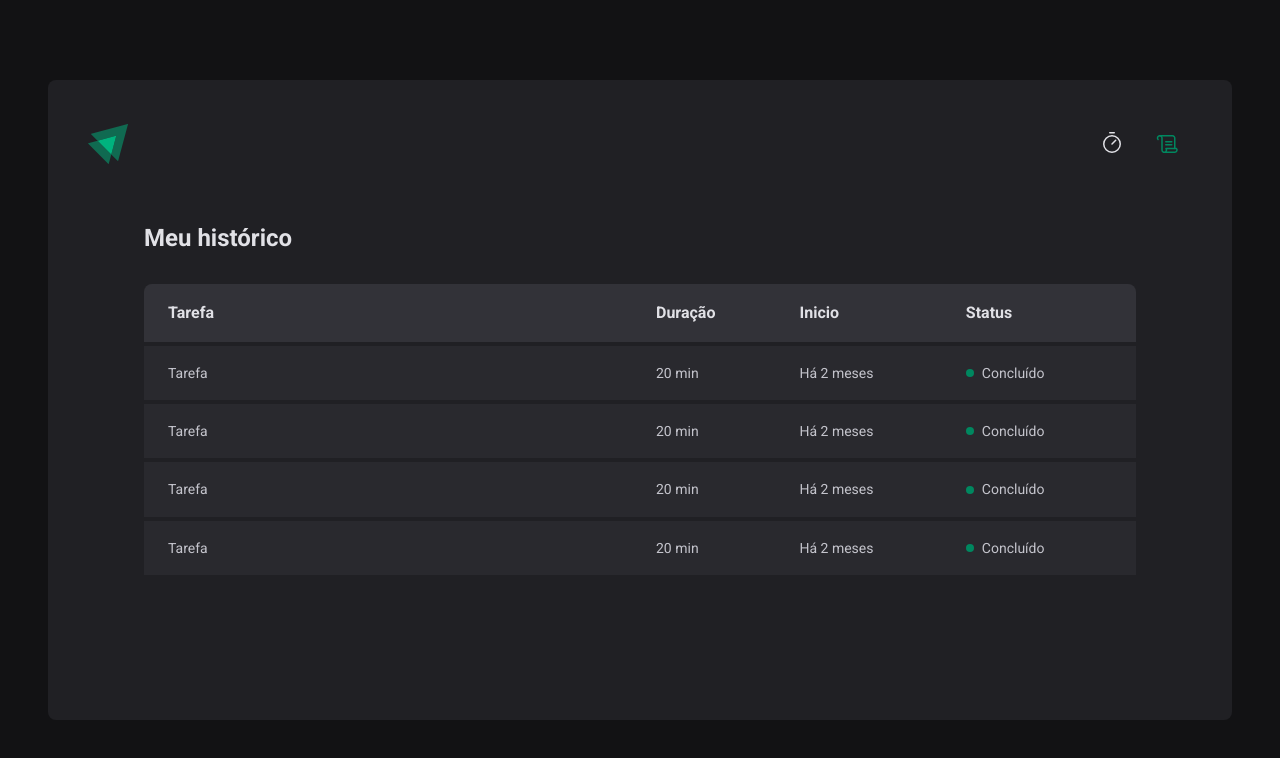
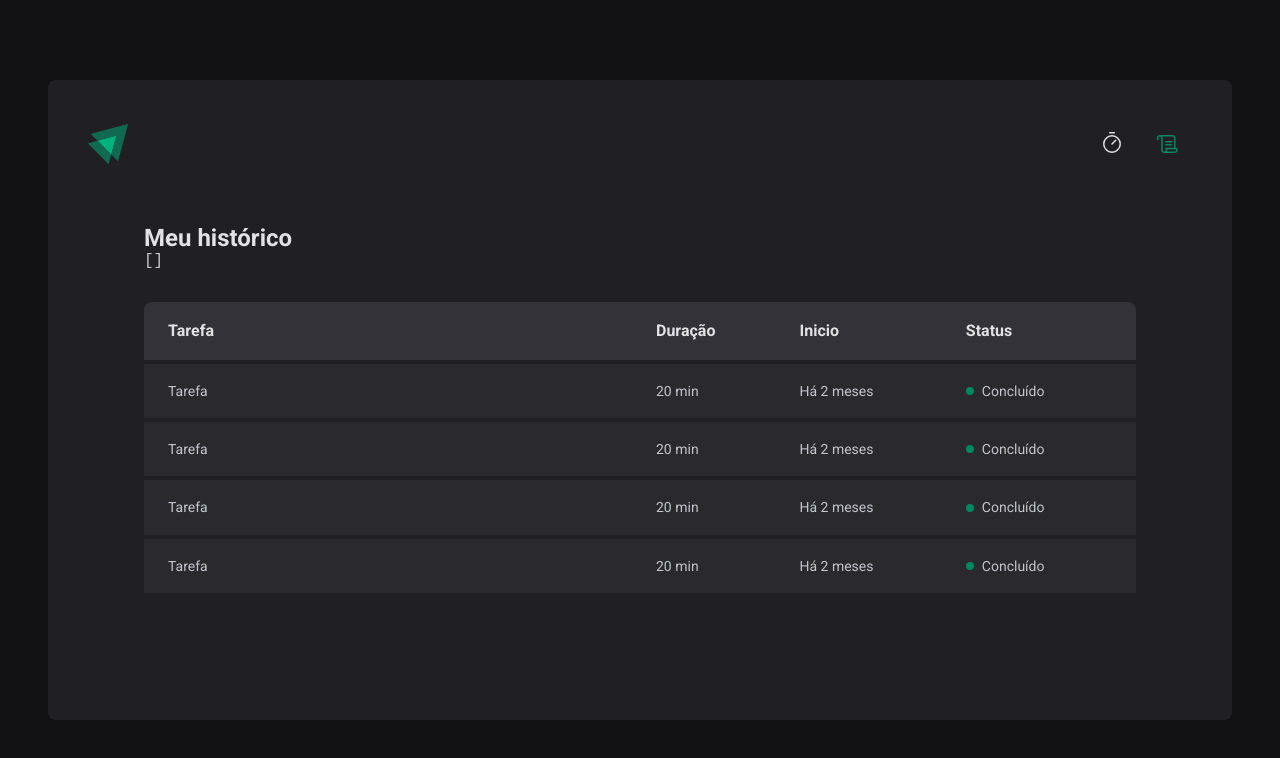
Before and after one commit to Olinadss/02-ignite-timer, a React (Vite) app: page /history in a window 1280 px wide. Shown: the top 758 px of the page. Built offline with nearby package versions, Linux system fonts and the light colour scheme.

Commit message:
refector: Contexto no React - Reset do formulário

```diff
--- a/src/contexts/CyclesContext.tsx
+++ b/src/contexts/CyclesContext.tsx
@@ -15,6 +15,7 @@
 }
 
 interface CycleContextType {
+  cycles: Cycle[]
   activeCycle: Cycle | undefined
   activeCycleId: string | null
   amountSecondsPassed: number
@@ -88,6 +89,7 @@
   return (
     <CyclesContext.Provider
       value={{
+        cycles,
         activeCycle,
         activeCycleId,
         markCurrentCycleAsFinished,
--- a/src/pages/History/index.tsx
+++ b/src/pages/History/index.tsx
@@ -1,9 +1,14 @@
+import { useContext } from 'react'
+import { CyclesContext } from '../../contexts/CyclesContext'
 import { HistoryContainer, HistoryList, Status } from './styles'
 
 export function History() {
+  const { cycles } = useContext(CyclesContext)
   return (
     <HistoryContainer>
       <h1>Meu histórico</h1>
+
+      <pre>{JSON.stringify(cycles, null, 2)}</pre>
       <HistoryList>
         <table>
           <thead>
```
